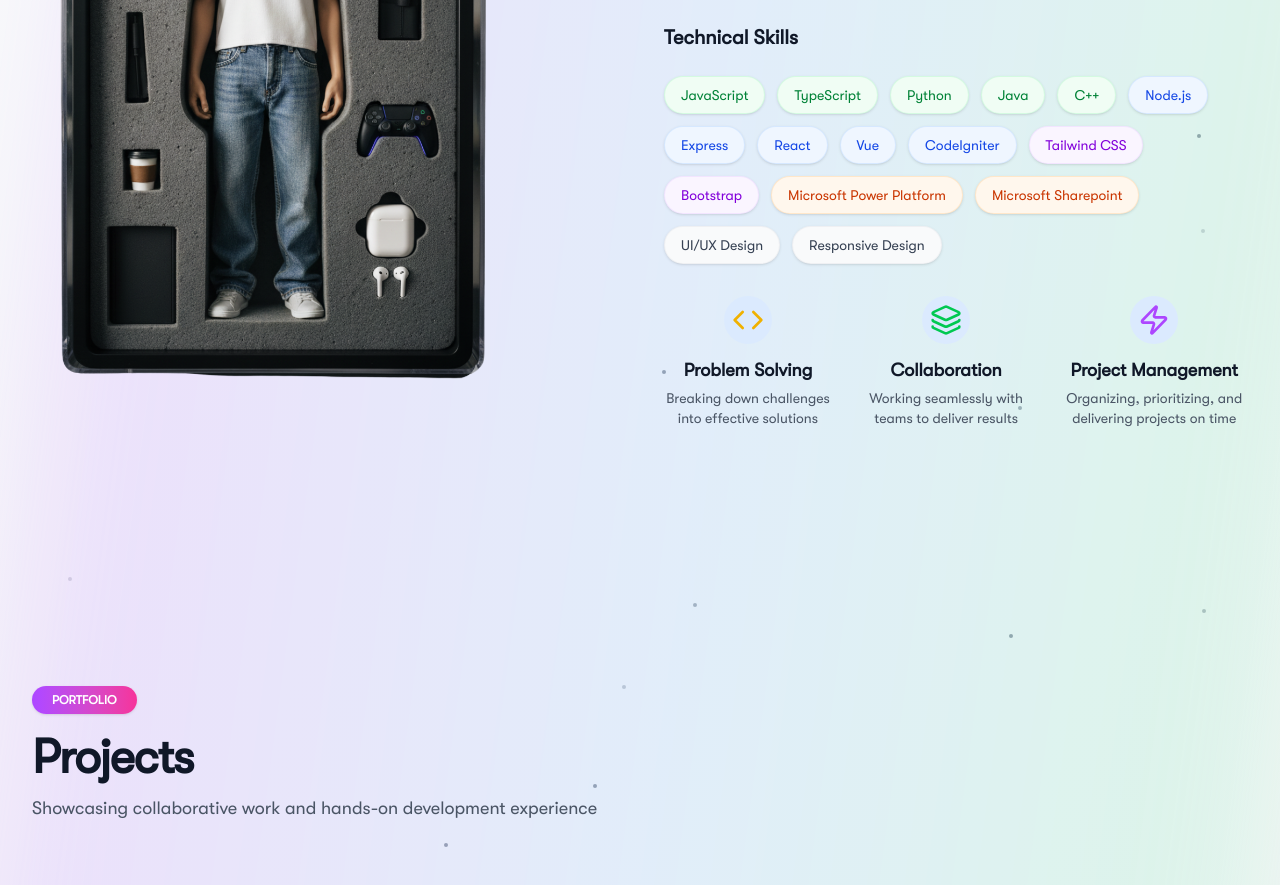
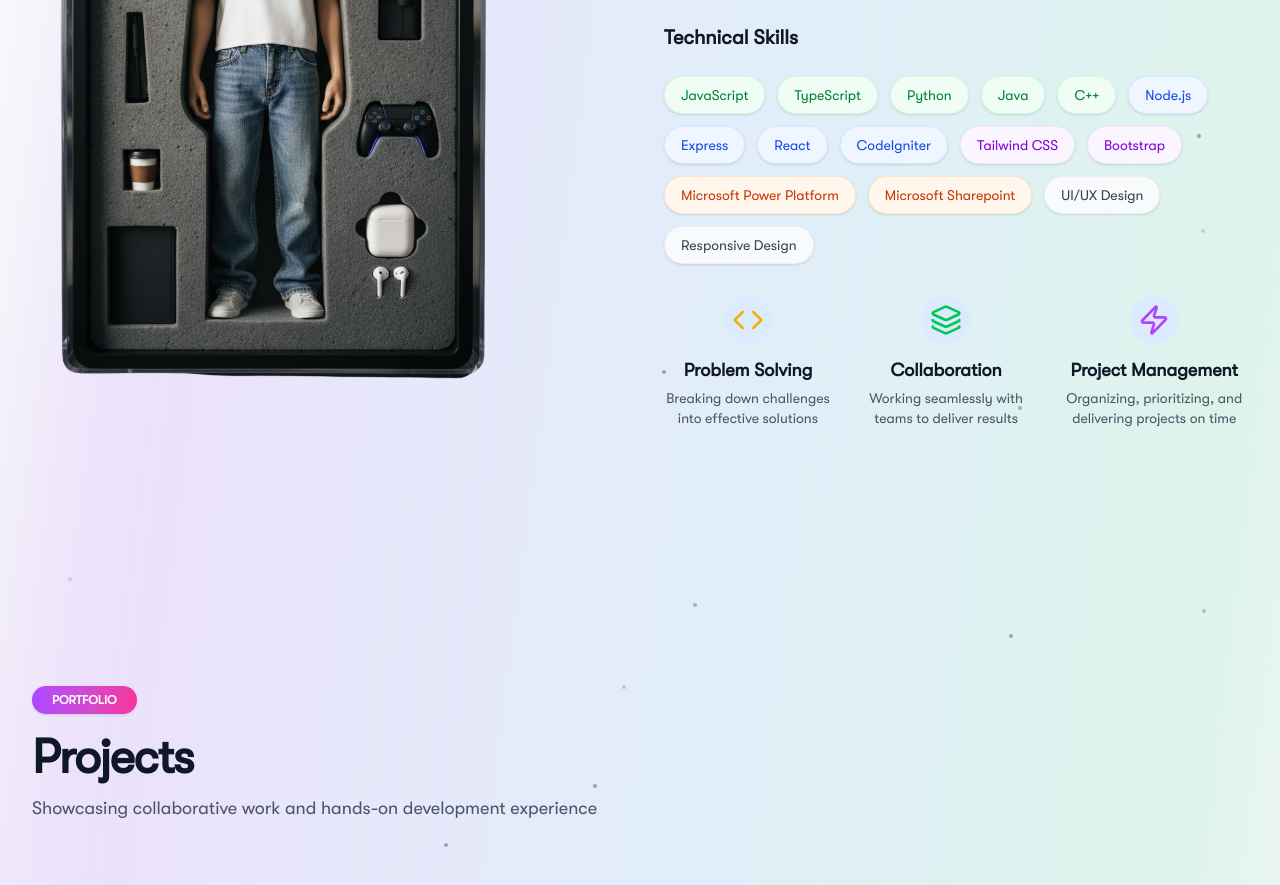
Before and after one commit to tsujin1/my-portfolio, a React (Vite) app: page / in a window 1280 px wide. Shown: the part 1220-2105 px from the top of the page. Built offline with nearby package versions, Linux system fonts and the light colour scheme; grey boxes are pictures that could not be loaded.

Commit message:
update skill

```diff
--- a/src/components/About.tsx
+++ b/src/components/About.tsx
@@ -41,7 +41,6 @@ const AboutSection: React.FC = () => {
     { name: "Node.js", category: "framework" },
     { name: "Express", category: "framework" },
     { name: "React", category: "framework" },
-    { name: "Vue", category: "framework" },
     { name: "CodeIgniter", category: "framework" },
 
     // Styling
```
